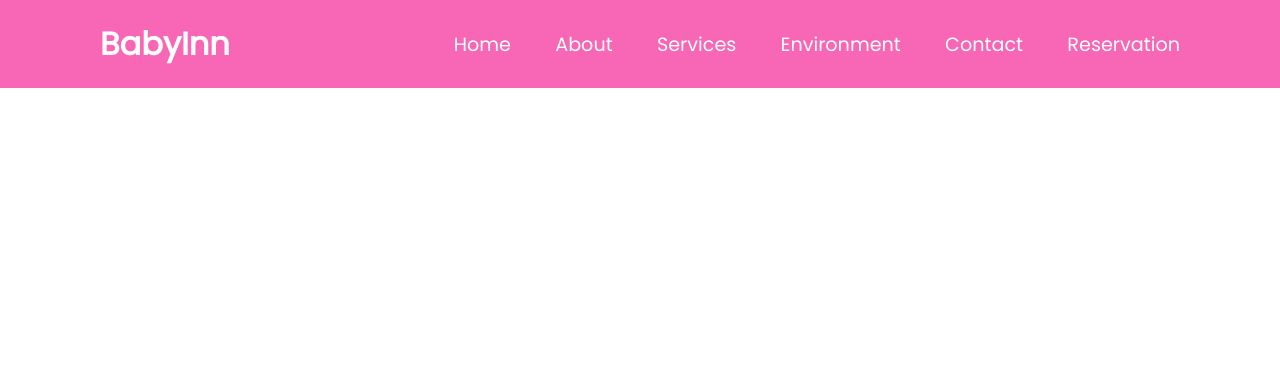
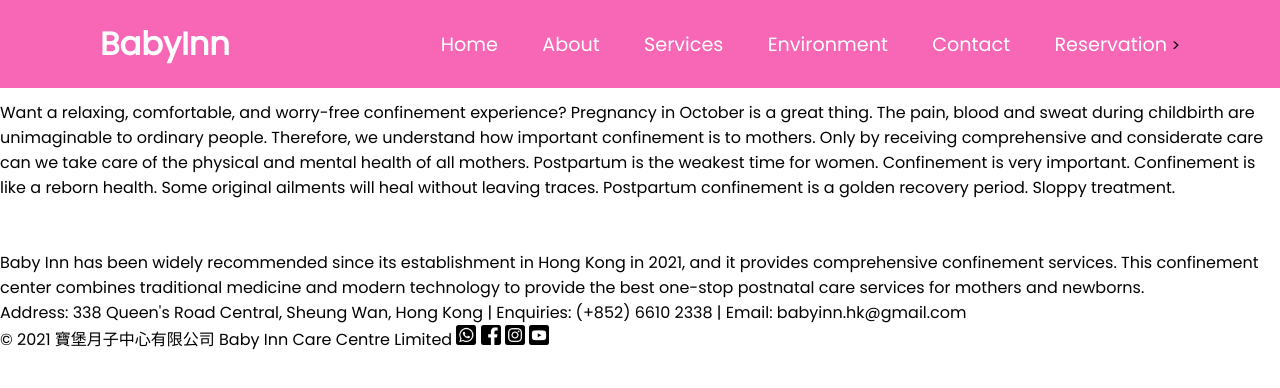
Before and after one commit to ericchu2000/BabyInn_website, a plain HTML site: page index.html in a window 1280 px wide. Drawn offline with Linux system fonts and the light colour scheme.

Commit message:
added footer icons

```diff
--- a/index.html
+++ b/index.html
@@ -1,28 +1,72 @@
-<!DOCTYPE >
+<!DOCTYPE>
 <html lang="en">
 
 <head>
-    <meta charset="UTF-8">
-    <meta http-equiv="X-UA-Compatible" content="IE=Edge">
-    <meta name="viewport" content="width=device-width, initial-scale=1.0">
-    <title>Website With Login & Registration | Codehal</title>
-    <link rel="stylesheet" href="style.css">
-
+    <meta charset="UTF-8" />
+    <meta http-equiv="X-UA-Compatible" content="IE=Edge" />
+    <meta name="viewport" content="width=device-width, initial-scale=1.0" />
+    <title>BabyInn | Home</title>
+    <link rel="stylesheet" href="style.css" />
 </head>
 
 <body>
     <header>
-        <h2 class ="logo">BabyInn</h2>
-        <nav class = "navigation">
+        <h2 class="logo">BabyInn</h2>
+        <nav class="navigation">
             <a href="#">Home</a>
             <a href="#">About</a>
             <a href="#">Services</a>
             <a href="#">Environment</a>
             <a href="#">Contact</a>
             <a href="#">Reservation</a>
+            <!-- Maybe a background image here-->>
         </nav>
     </header>
 
-    <script src = "script.js"></script>
+    <section>
+        <p>
+            <br>
+            <br>
+            <br>
+            <br>
+            Want a relaxing, comfortable, and worry-free confinement experience?
+            Pregnancy in October is a great thing. The pain, blood and sweat during
+            childbirth are unimaginable to ordinary people. Therefore, we understand
+            how important confinement is to mothers. Only by receiving comprehensive
+            and considerate care can we take care of the physical and mental health
+            of all mothers. Postpartum is the weakest time for women. Confinement is
+            very important. Confinement is like a reborn health. Some original
+            ailments will heal without leaving traces. Postpartum confinement is a
+            golden recovery period. Sloppy treatment.
+            <br>
+            <br>
+            <br>
+            Baby Inn has been widely
+            recommended since its establishment in Hong Kong in 2021, and it
+            provides comprehensive confinement services. This confinement center
+            combines traditional medicine and modern technology to provide the best
+            one-stop postnatal care services for mothers and newborns.
+        </p>
+    </section>
 
+
+    <footer>
+        <span>
+            Address: 338 Queen's Road Central, Sheung Wan, Hong Kong &#124 Enquiries: (+852) 6610 2338 &#124 Email: babyinn.hk@gmail.com
+            <br>
+            © 2021 寶堡月子中心有限公司 Baby Inn Care Centre Limited
+        </span>
+
+
+        <a href="https://api.whatsapp.com/send/?phone=85266102338&text&type=phone_number&app_absent=0" target="_blank"><img src="Images/Icons/whatsapp icon.png" width="20"></a>
+        <a href="https://www.facebook.com/babyinnhk" target="_blank"><img src="Images/Icons/facebook icon.png" width="20"></a>
+        <a href="https://www.instagram.com/babyinn.hk/" target="_blank"><img src="Images/Icons/inst icon.png" width="20"></a>
+        <a href="https://www.youtube.com/channel/UCV9ZCZTQHQMFfXno2zykHDw" target="_blank"><img src="Images/Icons/youtube icon.png" width="20"></a>
+
+    </footer>
+
+
+    <script src="script.js"></script>
 </body>
+
+</html>
--- a/style.css
+++ b/style.css
@@ -10,7 +10,7 @@
 header {
     position: fixed;
     top: 0;
-    left 0;
+    left: 0;
     width: 100%;
     padding: 20px 100px;
     background: rgb(247, 103, 182);
```
Also changed, not shown: Images/Icons/facebook icon.png (added), Images/Icons/inst icon.png (added), Images/Icons/whatsapp icon.png (added), Images/Icons/youtube icon.png (added).
